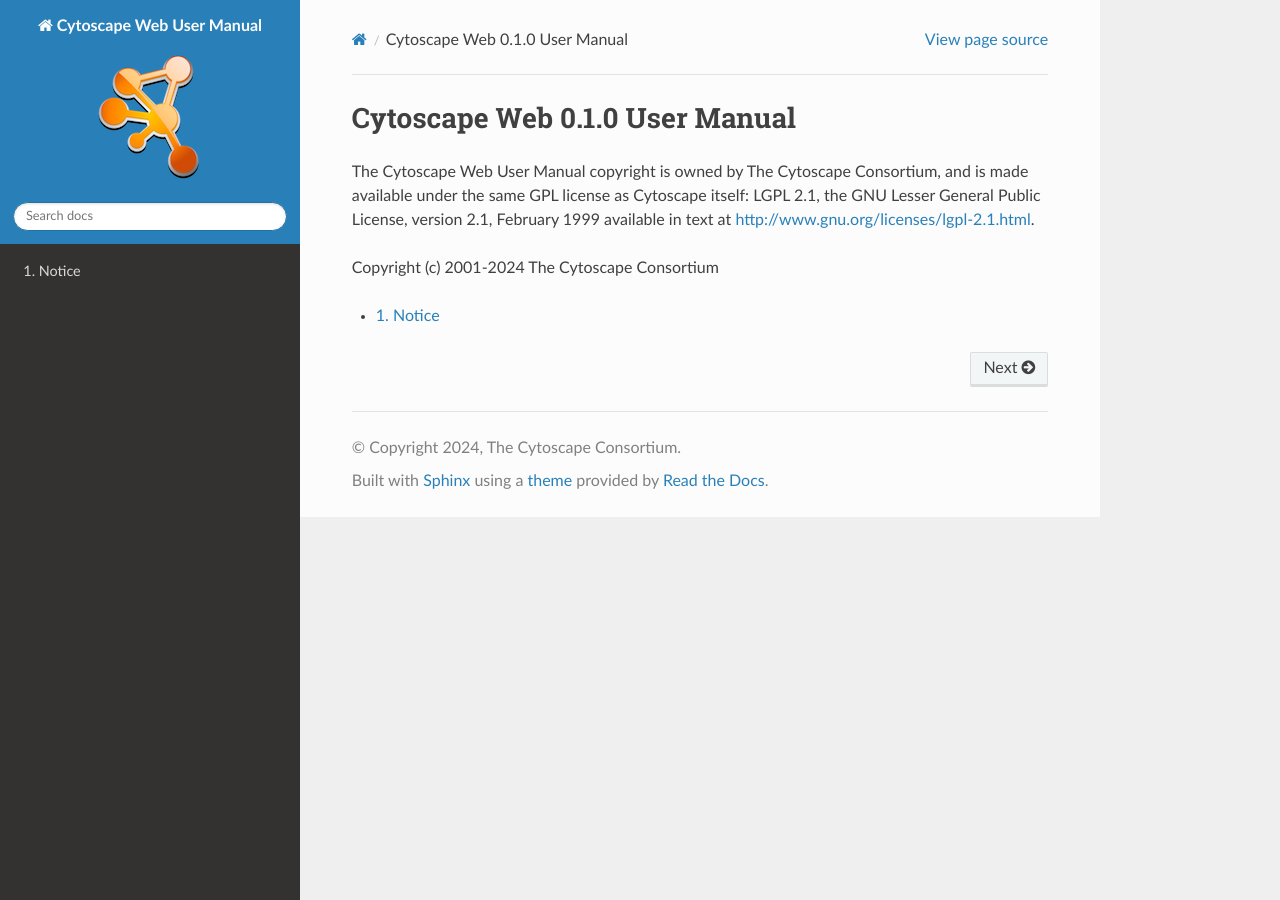
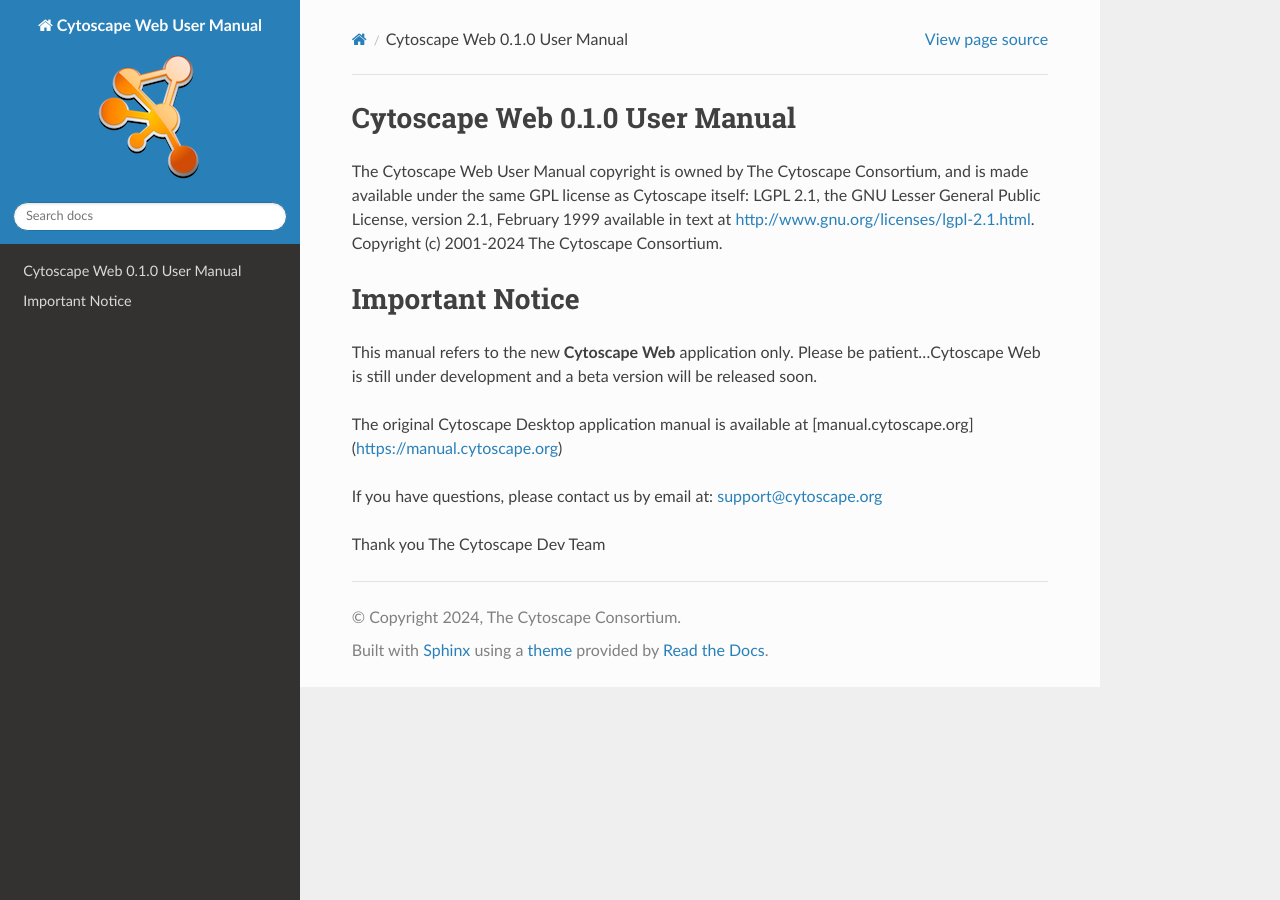
Before and after one commit to cytoscape/web-cytoscape-manual, a Sphinx documentation site: the page built from docs/index.rst, in a window 1280 px wide. Built offline with Sphinx 7.4.7 and the Read the Docs theme 3.1.0, drawn with Linux system fonts in a browser that asks for light colours.

Commit message:
Update index.rst

```diff
--- a/docs/index.rst
+++ b/docs/index.rst
@@ -5,13 +5,23 @@
 Consortium, and is made available under the same GPL license as
 Cytoscape itself: LGPL 2.1, the GNU Lesser General Public License,
 version 2.1, February 1999 available in text at
-http://www.gnu.org/licenses/lgpl-2.1.html.
+http://www.gnu.org/licenses/lgpl-2.1.html. Copyright (c) 2001-2024 The Cytoscape Consortium.
 
-Copyright (c) 2001-2024 The Cytoscape Consortium
+
+Important Notice
+====================
+
+This manual refers to the new **Cytoscape Web** application only.
+Please be patient...Cytoscape Web is still under development and a beta version will be released soon.
+
+The original Cytoscape Desktop application manual is available at [manual.cytoscape.org](https://manual.cytoscape.org)
+
+If you have questions, please contact us by email at: support@cytoscape.org
+
+Thank you
+The Cytoscape Dev Team
 
 .. toctree::
    :maxdepth: 2
    :numbered: 2
-
-   Notice
 ..
```
